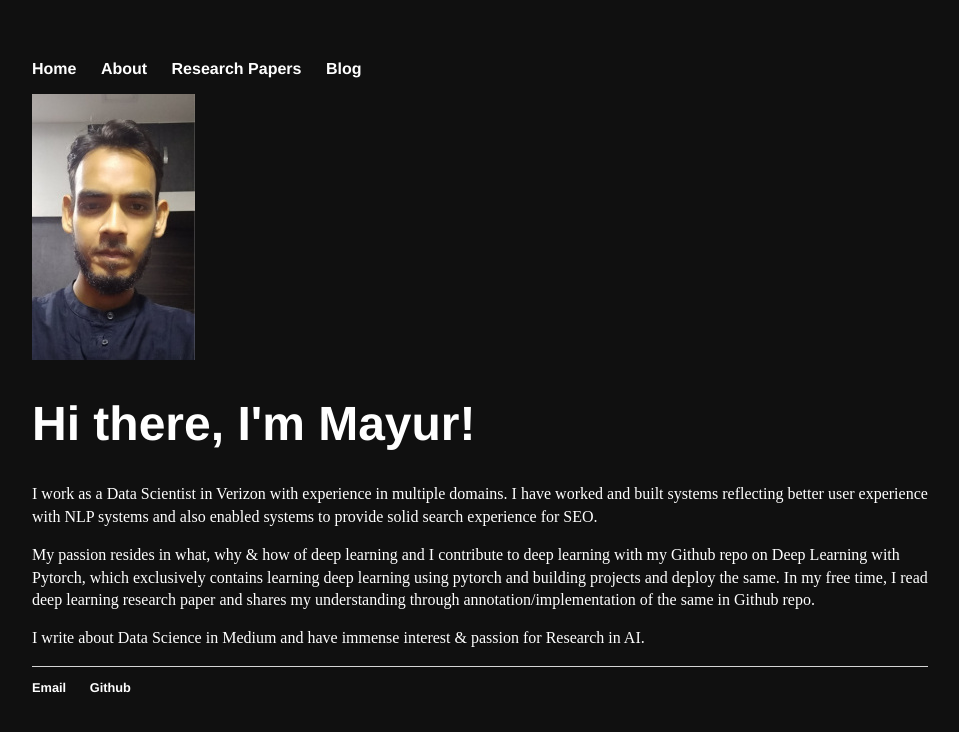
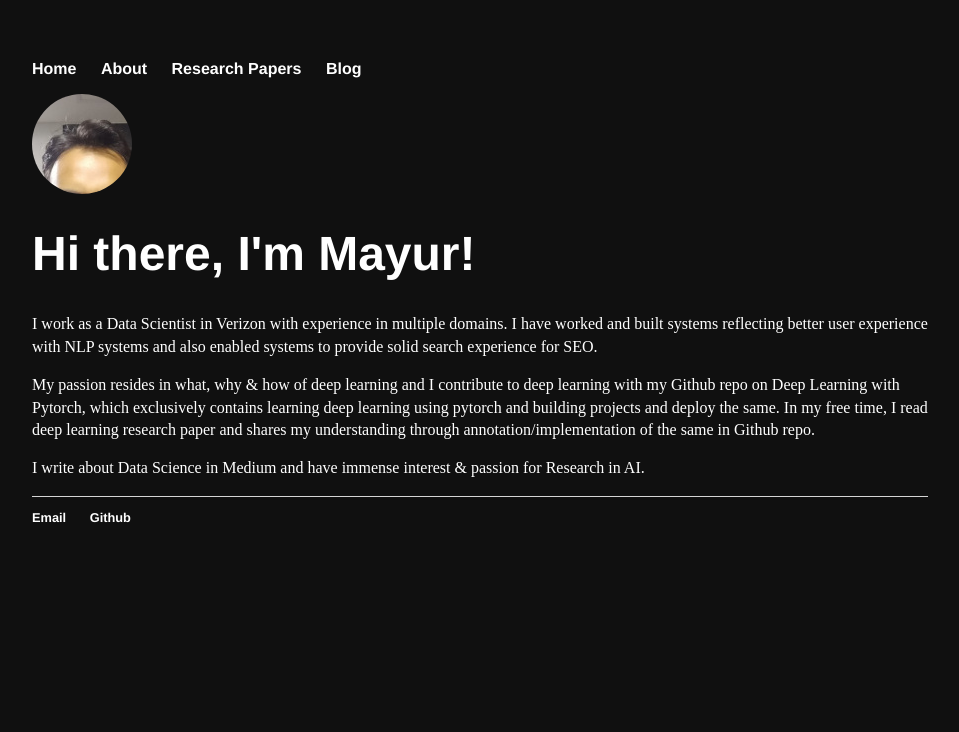
Before and after one commit to Mayurji/mayurji.github.io, a Jekyll site: the page built from index.html, in a window 1280 px wide. Shown: the top 732 px of the page, without its empty margins (160-1119 px from the left). Built offline with Jekyll 4.4.1, drawn with Linux system fonts in a browser that asks for light colours.

Commit message:
Update main.css

```diff
--- a/css/main.css
+++ b/css/main.css
@@ -62,15 +62,17 @@ ul.posts li {
 
 .post-body img { width:600px; height:auto; }
 
-.circular--portrait {
-  position: relative;
-  width: 160px;
-  height: 160px;
-  overflow: hidden;
-  border-radius: 50%;
+.image-cropper {
+    width: 100px;
+    height: 100px;
+    position: relative;
+    overflow: hidden;
+    border-radius: 50%;
 }
-
-.circular--portrait img {
-  width: 100%;
-  height: auto;
+.profile-pic {
+  display: inline;
+  margin: 0 auto;
+  margin-left: -25%; //centers the image
+  height: 100%;
+  width: auto;
 }
```
